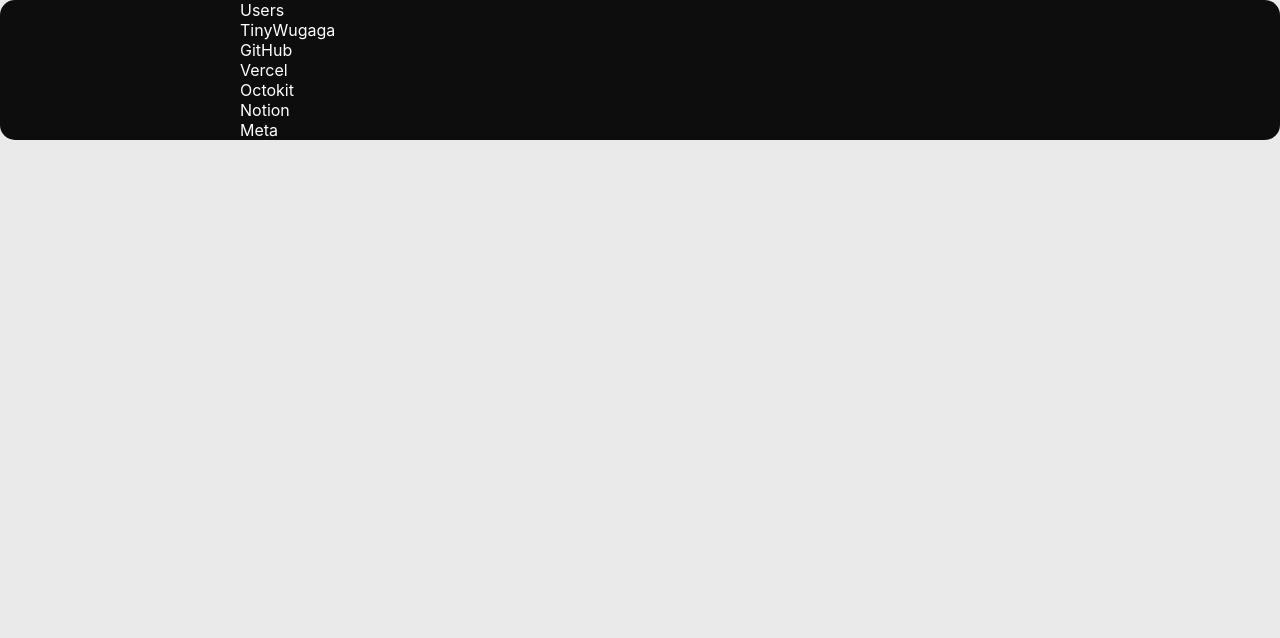
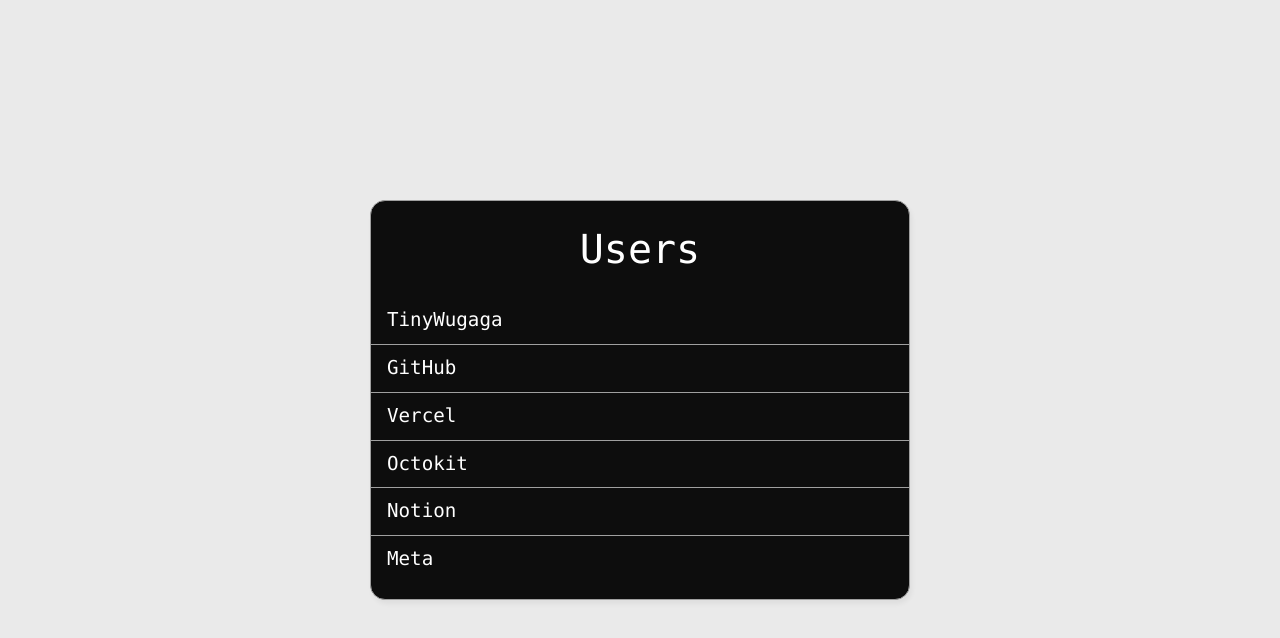
Before and after one commit to TinyWugaga/tiny-github-repos, a Next.js app: page /users in a window 1280 px wide. Shown: the top 638 px of the page. Built offline with nearby package versions, Linux system fonts and the light colour scheme.

Commit message:
modify Card & List Style

```diff
--- a/components/Card/CardContent.jsx
+++ b/components/Card/CardContent.jsx
@@ -2,6 +2,9 @@
 
 const CardContent = styled.div`
   position: relative;
+  width: 100%;
+  margin-bottom: 1rem;
+  padding: 0px;
 `;
 
 export default CardContent;
--- a/components/Card/CardHead.jsx
+++ b/components/Card/CardHead.jsx
@@ -2,26 +2,40 @@
 
 const CardHeadContainer = styled.div`
   position: relative;
+  padding: 1rem;
 
   display: flex;
 `;
 
 const CardHeadIcon = styled.div`
   flex: 1 1 15%;
+  margin-right: 1.2rem;
 `;
 
 const CardHeadTitle = styled.div`
   flex: 3 2 70%;
   margin-right: auto;
+
+  span {
+    font-family: Monaco;
+    font-size: 2.5rem;
+    line-height: 1.6;
+
+    display: flex;
+    align-items: center;
+
+    color: #ffffff;
+  }
 `;
 
 function CardHead({ children, ...props }) {
-  const { icon, title } = props;
+  const { icon } = props;
   return (
     <CardHeadContainer>
-      {children}
-      <CardHeadIcon>{icon}</CardHeadIcon>
-      <CardHeadTitle>{title}</CardHeadTitle>
+      {icon && <CardHeadIcon>{icon}</CardHeadIcon>}
+      <CardHeadTitle>
+        <span>{children}</span>
+      </CardHeadTitle>
     </CardHeadContainer>
   );
 }
--- a/components/Card/CardPaper.jsx
+++ b/components/Card/CardPaper.jsx
@@ -4,6 +4,21 @@
 
 const CardPaper = styled.div`
   position: relative;
+  width: fit-content;
+  height: auto;
+  min-width: 540px;
+  max-width: 90%;
+  max-Height: 792px;
+
+  display: flex;
+  flex-direction: column;
+  justify-content: center;
+  align-items: center;
+  padding: 0px;
+
+  border: 1.6px solid #9F9F9F;
+  box-shadow: 2px 4px 5px rgba(0, 0, 0, 0.05);
+
   ${({ variant }) => {
     switch (variant) {
       case "round":
--- a/components/List/ListItem.jsx
+++ b/components/List/ListItem.jsx
@@ -2,22 +2,43 @@
 import Link from "next/link";
 
 const ListItemContainer = styled.div`
+  position: relative;
+  width: 100%;
+  height: auto;
+  padding: 8px 16px;
+
   display: flex;
+  flex-direction: row;
+  justify-content: center;
+  align-items: center;
+
+  &:not(:last-child) {
+    border-bottom: 1.2px solid #9f9f9f;
+  }
 `;
 
 const ListItemImage = styled.div`
   flex: 1 1 15%;
+
+  margin-right: 1.8rem;
 `;
 
 const ListItemTitle = styled.div`
   flex: 3 2 70%;
   margin-right: auto;
+
+  font-family: Monaco;
+
+  font-size: 1.2rem;
+  line-height: 1.6;
+
+  color: #ffffff;
 `;
 
 const ListItem = ({ image, title, link }) => {
   return (
     <ListItemContainer>
-      <ListItemImage image={image} />
+      {image && <ListItemImage image={image} />}
       <ListItemTitle>
         {link ? (
           <Link href={link}>
--- a/components/List/index.jsx
+++ b/components/List/index.jsx
@@ -4,19 +4,20 @@
 const ListContainer = styled.div`
   display: flex;
   flex-direction: column;
+  align-items: center;
+
+  overflow-y: scroll;
 `;
 
 const List = ({ data }) => {
-  return <ListContainer>
-    {
-      data.map((item, index) => {
-        const { image, title, link } = item
-        return (
-          <ListItem key={index} image={image} title={title} link={link}/>
-        )
-      })
-    }
-    </ListContainer>;
+  return (
+    <ListContainer>
+      {data.map((item, index) => {
+        const { image, title, link } = item;
+        return <ListItem key={index} image={image} title={title} link={link} />;
+      })}
+    </ListContainer>
+  );
 };
 
 export default List;
--- a/pages/users/index.jsx
+++ b/pages/users/index.jsx
@@ -1,5 +1,7 @@
+import Head from 'next/head'
 import { useRouter } from "next/router";
 
+import styles from "@/styles/Users.module.css";
 import { CardPaper, CardHead, CardContent } from "@/components/Card";
 import List from "@/components/List";
 
@@ -10,19 +12,26 @@
     return <div>Loading...</div>;
   }
 
-  const data = usernames.map(username =>({
+  const data = usernames.map(username => ({
     title: username,
-    link: `/users/${username}/repos`,
-  }))
+    link: `/users/${username}/repos`
+  }));
 
   return (
-    <div>
-      <CardPaper variant="round">
-        <CardHead title="Users" />
-        <CardContent>
-          <List data={data} />
-        </CardContent>
-      </CardPaper>
+    <div className={styles.container}>
+      <Head>
+        <title>Dcard 2022 Intern Homework</title>
+        <meta name="description" content="Generated by create next app" />
+        <link rel="icon" href="/favicon.ico" />
+      </Head>
+      <main className={styles.main}>
+        <CardPaper variant="round">
+          <CardHead>Users</CardHead>
+          <CardContent>
+            <List data={data} />
+          </CardContent>
+        </CardPaper>
+      </main>
     </div>
   );
 }
```
